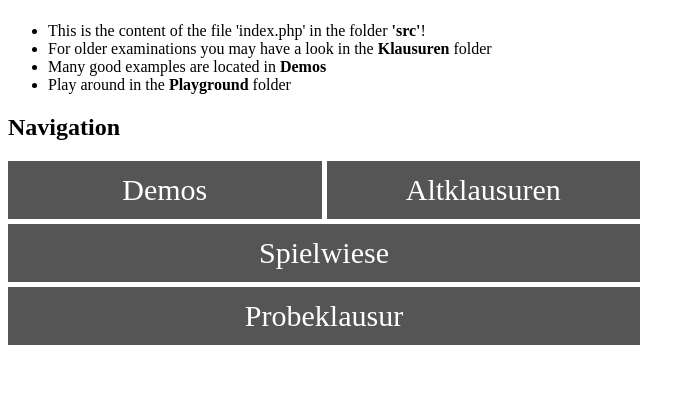
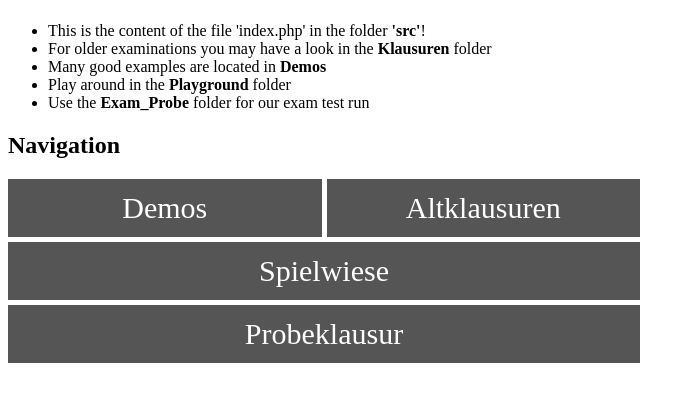
Before and after one commit to ancuong1610/EWA_PizzaService, a PHP site: page / in a window 1280 px wide. Shown: the part 58-460 px from the top of the page, without its empty margins (0-695 px from the left). Run offline with PHP 8.4, Linux system fonts and the light colour scheme.

Commit message:
Added new text

```diff
--- a/src/index.php
+++ b/src/index.php
@@ -35,6 +35,7 @@ echo <<<HTML
         <li>Many good examples are located in <b>Demos</b></li>
         <li>Play around in the <b>Playground</b> folder</li>
         $PrakInfo
+        <li>Use the <b>Exam_Probe</b> folder for our exam test run</li>
         $ExamInfo
     </ul>
     <h2>Navigation</h2>
```
